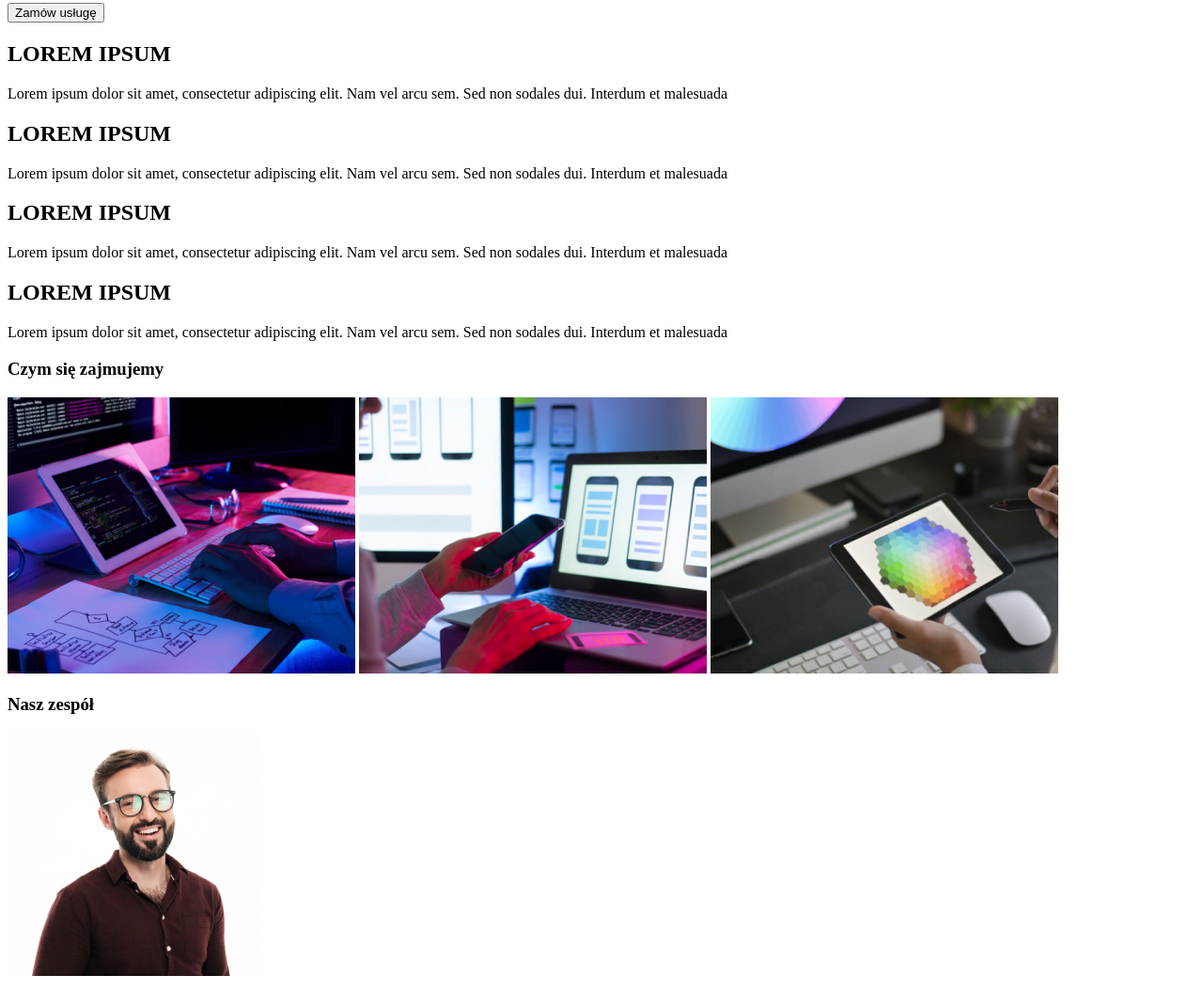
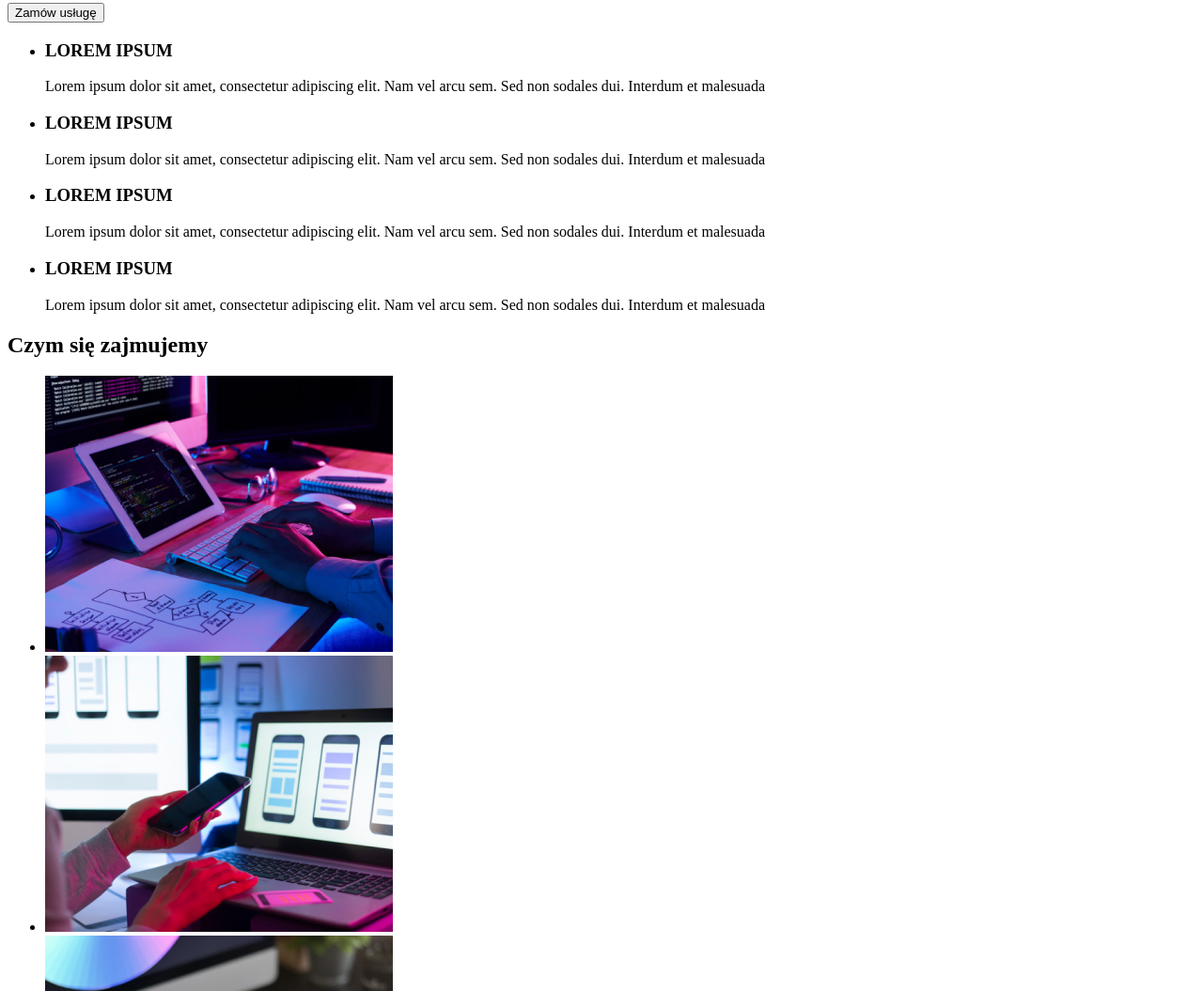
Before and after one commit to Honikkul/goit-markup-hw-01, a plain HTML site: page index.html in a window 1280 px wide. Shown: the part 215-1270 px from the top of the page at 94% size. Drawn offline with Linux system fonts and the light colour scheme.

Commit message:
Add files via upload

```diff
--- a/index.html
+++ b/index.html
@@ -31,72 +31,84 @@
                 <button type="button">Zamów usługę</button>
             </div>
 
-            <section>
+            <ul>
+                <li>
                     <div>
-                    <h2>LOREM IPSUM</h2>
+                        <h3>LOREM IPSUM</h3>
                         <p>
-                        Lorem ipsum dolor sit amet, consectetur adipiscing elit.
-                        Nam vel arcu sem. Sed non sodales dui. Interdum et
-                        malesuada
+                            Lorem ipsum dolor sit amet, consectetur adipiscing
+                            elit. Nam vel arcu sem. Sed non sodales dui.
+                            Interdum et malesuada
                         </p>
                     </div>
-            </section>
+                </li>
 
-            <section>
+                <li>
                     <div>
-                    <h2>LOREM IPSUM</h2>
+                        <h3>LOREM IPSUM</h3>
                         <p>
-                        Lorem ipsum dolor sit amet, consectetur adipiscing elit.
-                        Nam vel arcu sem. Sed non sodales dui. Interdum et
-                        malesuada
+                            Lorem ipsum dolor sit amet, consectetur adipiscing
+                            elit. Nam vel arcu sem. Sed non sodales dui.
+                            Interdum et malesuada
                         </p>
                     </div>
-            </section>
+                </li>
 
-            <section>
+                <li>
                     <div>
-                    <h2>LOREM IPSUM</h2>
+                        <h3>LOREM IPSUM</h3>
                         <p>
-                        Lorem ipsum dolor sit amet, consectetur adipiscing elit.
-                        Nam vel arcu sem. Sed non sodales dui. Interdum et
-                        malesuada
+                            Lorem ipsum dolor sit amet, consectetur adipiscing
+                            elit. Nam vel arcu sem. Sed non sodales dui.
+                            Interdum et malesuada
                         </p>
                     </div>
-            </section>
+                </li>
 
-            <section>
+                <li>
                     <div>
-                    <h2>LOREM IPSUM</h2>
+                        <h3>LOREM IPSUM</h3>
                         <p>
-                        Lorem ipsum dolor sit amet, consectetur adipiscing elit.
-                        Nam vel arcu sem. Sed non sodales dui. Interdum et
-                        malesuada
+                            Lorem ipsum dolor sit amet, consectetur adipiscing
+                            elit. Nam vel arcu sem. Sed non sodales dui.
+                            Interdum et malesuada
                         </p>
                     </div>
-            </section>
+                </li>
+            </ul>
 
-            <div><h3>Czym się zajmujemy</h3></div>
+            <div><h2>Czym się zajmujemy</h2></div>
 
+            <ul>
+                <li>
                     <img
                         src="images/1.png"
                         alt="Macbook w trakcie korzystania z klawiatury"
                         width="370"
                     />
+                </li>
 
+                <li>
                     <img
                         src="images/2.png"
                         alt="Laptop na tle człowieka korzystającego z telefonu"
                         width="370"
                     />
+                </li>
 
+                <li>
                     <img
                         src="images/3.png"
                         alt="Tablet z widoczną grafiką na tle Macbooka"
                         width="370"
                     />
+                </li>
+            </ul>
 
-            <h3>Nasz zespół</h3>
+            <h2>Nasz zespół</h2>
 
+            <ul>
+                <li>
                     <div>
                         <img
                             src="images/2a1.jpg"
@@ -106,7 +118,9 @@
                         <p>John Doe</p>
                         <p>Product Designer</p>
                     </div>
+                </li>
 
+                <li>
                     <div>
                         <img
                             src="images/2a2.jpg"
@@ -116,7 +130,9 @@
                         <p>John Doe</p>
                         <p>Frontend Developer</p>
                     </div>
+                </li>
 
+                <li>
                     <div>
                         <img
                             src="images/2a3.jpg"
@@ -126,7 +142,9 @@
                         <p>John Doe</p>
                         <p>Marketing</p>
                     </div>
+                </li>
 
+                <li>
                     <div>
                         <img
                             src="images/2a4.jpg"
@@ -136,6 +154,8 @@
                         <p>John Doe</p>
                         <p>UI Designer</p>
                     </div>
+                </li>
+            </ul>
         </main>
 
         <footer>
```
Lines whose indentation alone changed are shown as unchanged.
